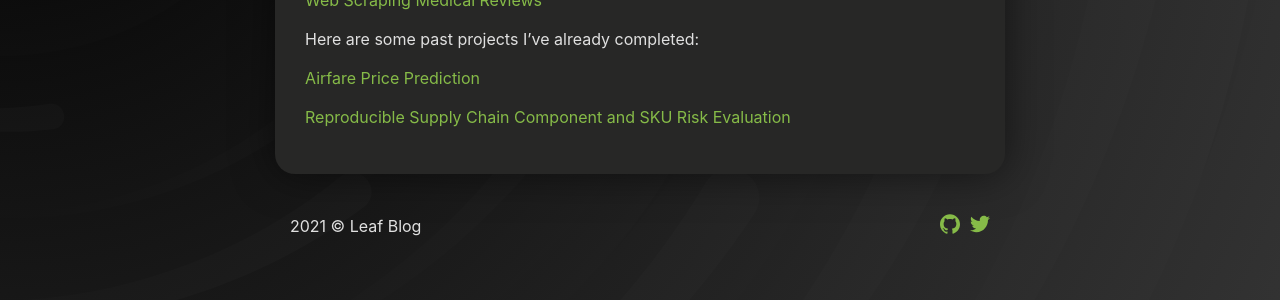
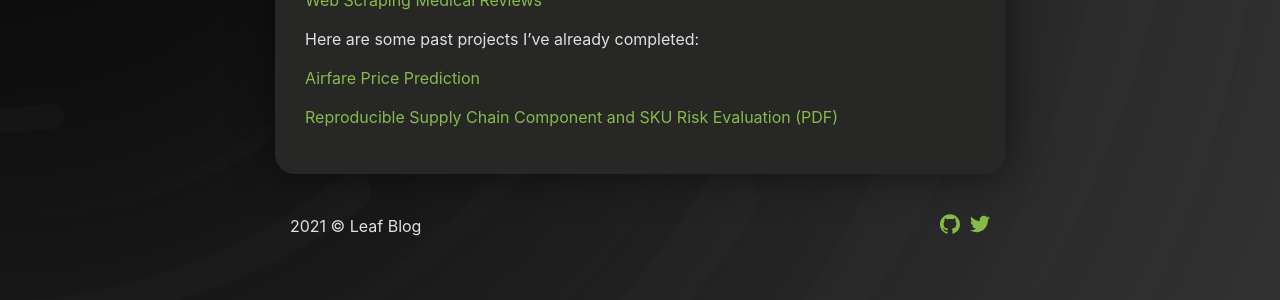
Before and after one commit to jhancock75/my-blog, a Jekyll site: the page built from 1projects.md, in a window 1280 px wide. Shown: the part 264-564 px from the top of the page. Built offline with Jekyll 4.4.1, drawn with Linux system fonts in a browser that asks for light colours.

Commit message:
Update 1projects.md

```diff
--- a/1projects.md
+++ b/1projects.md
@@ -11,4 +11,4 @@ Here are some past projects I've already completed:
 
 <a href="https://github.com/jhancock75/Airfare_Prediction/blob/main/README.md">Airfare Price Prediction</a>
 
-<a href="https://jhancock75.github.io/my_blog/Reproducible%20Supply%20Chain%20Component%20and%20SKU%20Risk%20Evaluation.pdf" target="_blank">Reproducible Supply Chain Component and SKU Risk Evaluation</a>
+<a href="https://jhancock75.github.io/my_blog/Reproducible%20Supply%20Chain%20Component%20and%20SKU%20Risk%20Evaluation.pdf" target="_blank">Reproducible Supply Chain Component and SKU Risk Evaluation (PDF)</a>
```
